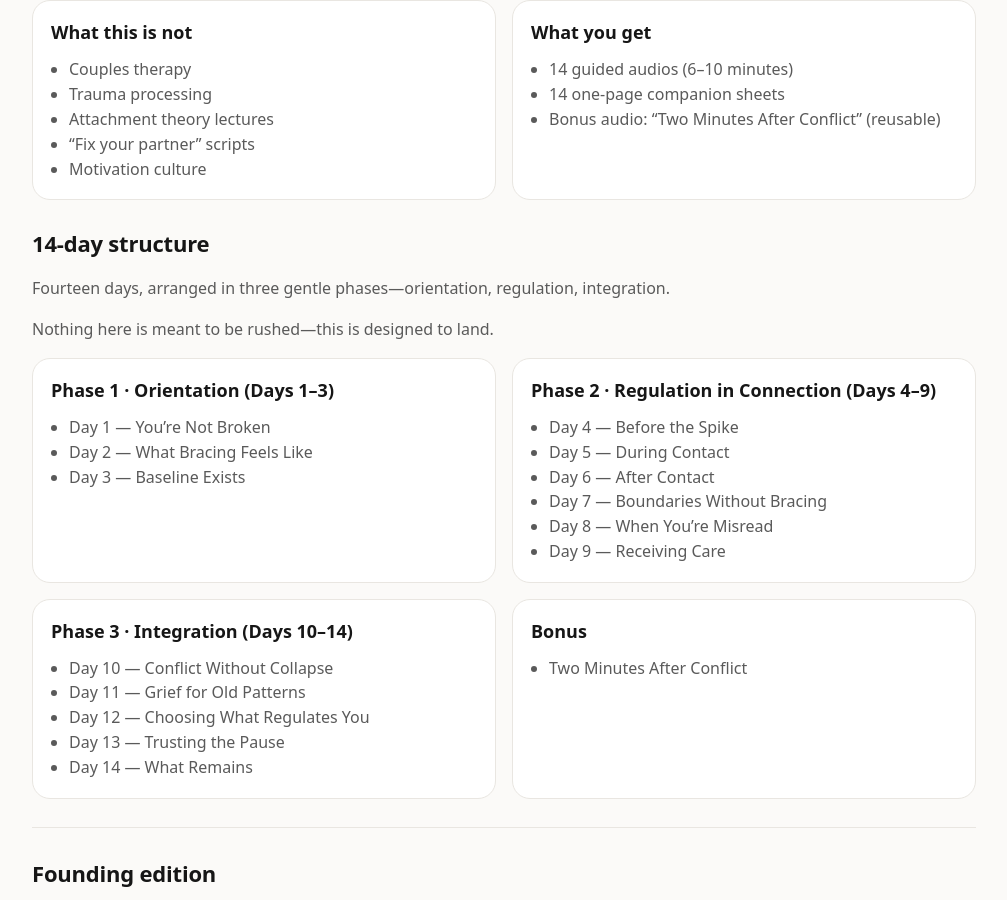
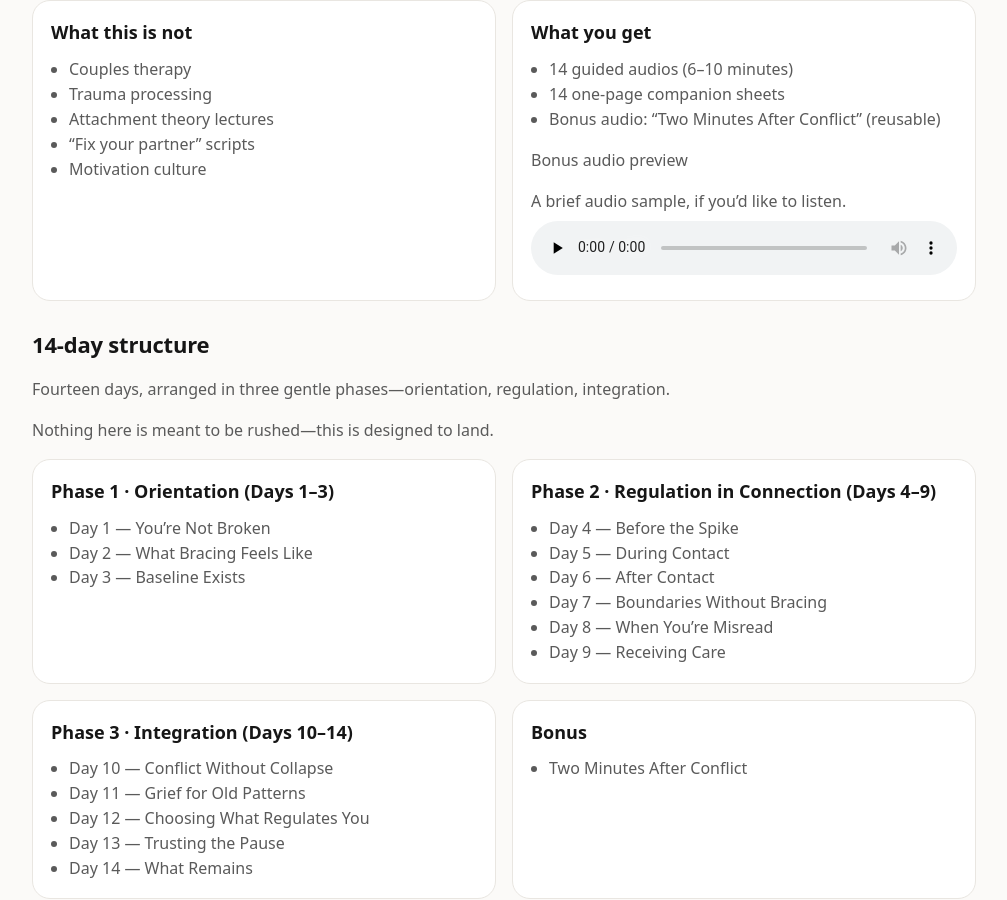
Before and after one commit to Dav3B12/quiet-reset-site, a Next.js app: page / in a window 1280 px wide. Shown: the part 1131-2031 px from the top of the page, without its empty margins (136-1143 px from the left). Built offline with nearby package versions, Linux system fonts and the light colour scheme.

Commit message:
Add gentle description under bonus audio preview

```diff
--- a/src/app/page.tsx
+++ b/src/app/page.tsx
@@ -87,6 +87,26 @@ export default function Page() {
             <li>14 one-page companion sheets</li>
             <li>Bonus audio: “Two Minutes After Conflict” (reusable)</li>
           </ul>
+          <div style={{ marginTop: "16px" }}>
+  <p className="muted" style={{ marginBottom: "4px" }}>
+    Bonus audio preview
+  </p>
+  <p className="muted" style={{ marginBottom: "8px" }}>
+    A brief audio sample, if you’d like to listen.
+  </p>
+
+  <audio
+    controls
+    preload="none"
+    style={{ width: "100%" }}
+  >
+    <source
+      src="/audio/bonus-two-minutes-after-conflict.mp3"
+      type="audio/mpeg"
+    />
+    Your browser does not support the audio element.
+  </audio>
+</div>
         </Card>
       </section>
 
```
